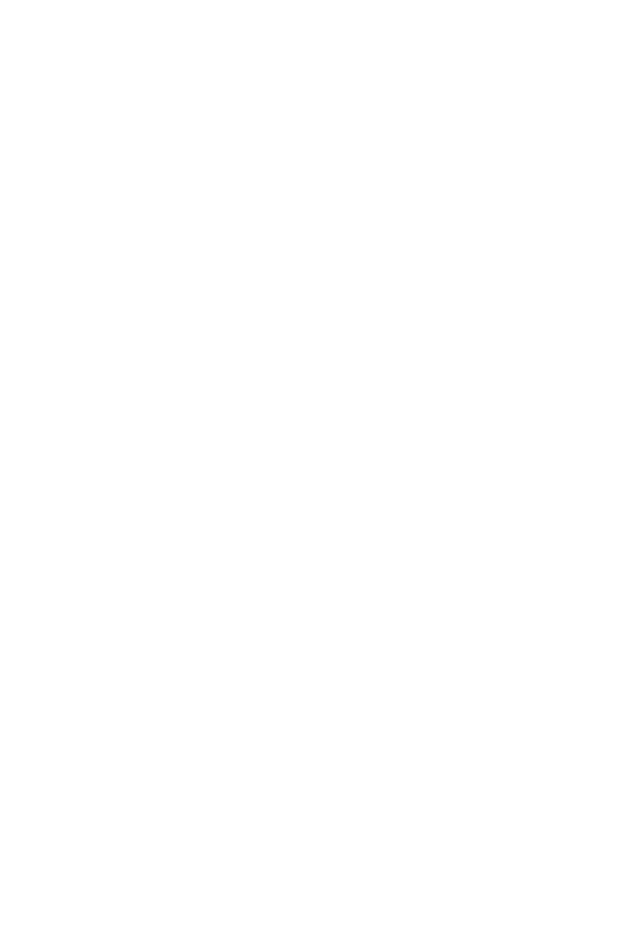
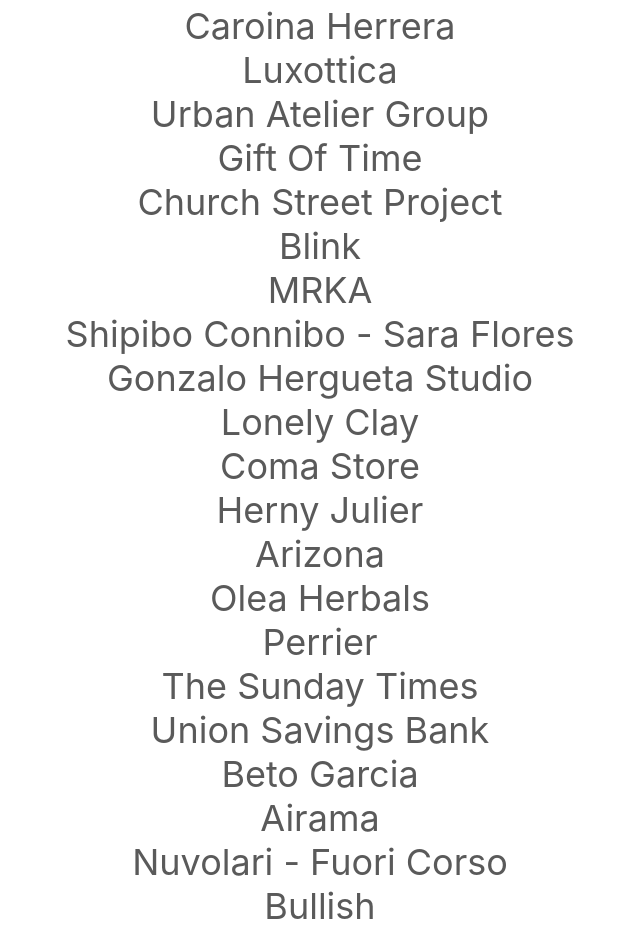
Before and after one commit to acm-sp85/photo-portfolio, a Next.js app: page /assignments in a window 1280 px wide. Shown: the part 580-1520 px from the top of the page, without its empty margins (340-980 px from the left). Before the commit the page ends 800 px from the top, so only its background shows below. Built offline with nearby package versions, Linux system fonts and the light colour scheme.

Commit message:
updated list of assignments

```diff
--- a/pages/assignments.js
+++ b/pages/assignments.js
@@ -10,16 +10,36 @@
         <Link href={'/assignments/vogue'}>Vogue</Link>
         <Link href={'/assignments/telva'}>Telva</Link>
         <Link href={'/assignments/off-white'}>OffWhite</Link>
+        <Link href={'/assignments/sylvain'}>SYLVAIN</Link>
         <Link href={'/assignments/pace'}>Pace</Link>
-        <Link href={'/assignments/dazzler'}>Dazzler Hotel</Link>
         <Link href={'/assignments/demelier'}>DeMelier</Link>
         <Link href={'/assignments/ismine'}>IsMine</Link>
         <Link href={'/assignments/kionita'}>Kionita</Link>
         <Link href={'/assignments/wok-bao'}>Wok & Bao</Link>
-        {/* <li>StoneIsland</li>
-        <li>Urban Atelier Group</li>
-        <li>SYLVAIN</li>
-        <li>Blink</li> */}
+        <Link href={'/assignments/dazzler'}>Dazzler Hotel</Link>
+        <Link href={'/assignments/stone-island'}>StoneIsland</Link>
+        <Link href={'/assignments/balmain'}>Balmain</Link>
+        <Link href={'/assignments/carolina-herrerea'}>Caroina Herrera</Link>
+        <Link href={'/assignments/luxottica'}>Luxottica</Link>
+        <Link href={'/assignments/uag'}>Urban Atelier Group</Link>
+        <Link href={'/assignments/gift-of-time'}>Gift Of Time</Link>
+        <Link href={'/assignments/church-st'}>Church Street Project</Link>
+        <Link href={'/assignments/blink'}>Blink</Link>
+        <Link href={'/assignments/mrka'}>MRKA</Link>
+        <Link href={'/assignments/shipibo'}>Shipibo Connibo - Sara Flores</Link>
+        <Link href={'/assignments/hergueta'}>Gonzalo Hergueta Studio</Link>
+        <Link href={'/assignments/lonely-clay'}>Lonely Clay</Link>
+        <Link href={'/assignments/coma-store'}>Coma Store</Link>
+        <Link href={'/assignments/henry-julier'}>Herny Julier</Link>
+        <Link href={'/assignments/arizona'}>Arizona</Link>
+        <Link href={'/assignments/olea'}>Olea Herbals</Link>
+        <Link href={'/assignments/perrier'}>Perrier</Link>
+        <Link href={'/assignments/sunday-times'}>The Sunday Times</Link>
+        <Link href={'/assignments/usb'}>Union Savings Bank</Link>
+        <Link href={'/assignments/beto'}>Beto Garcia</Link>
+        <Link href={'/assignments/airama'}>Airama</Link>
+        <Link href={'/assignments/nuvolari'}>Nuvolari - Fuori Corso</Link>
+        <Link href={'/assignments/bullish'}>Bullish</Link>
       </ul>
     </div>
   );
--- a/pages/components/NavBar.js
+++ b/pages/components/NavBar.js
@@ -24,10 +24,13 @@
         <Link href={'/'}>PHOTOGRAPHY</Link>
         {togglePhoto ? (
           <div className={styles.nav__photography__items}>
-            <Link href={'/gallery/portraits'}>PORTRAITS</Link>
-            <Link href={'/gallery/street'}>STREET</Link>
-            <Link href={'/gallery/style'}>STYLE</Link>
-            <Link href={'/gallery/chicago'}>CHICAGO</Link>
+            {/* <Link href={'/gallery/portraits'}>PORTRAITS</Link> */}
+            {/* <Link href={'/gallery/street'}>STREET</Link> */}
+            {/* <Link href={'/gallery/style'}>STYLE</Link> */}
+            {/* <Link href={'/gallery/chicago'}>CHICAGO</Link> */}
+
+            <Link href={'/assignments'}>OVERVIEW</Link>
+            <Link href={'/personal'}>PERSONAL</Link>
             <Link href={'/assignments'}>ASSIGNMENTS</Link>
           </div>
         ) : (
```
Also changed, not shown: pages/personal.js (added, +11 -0 lines).
